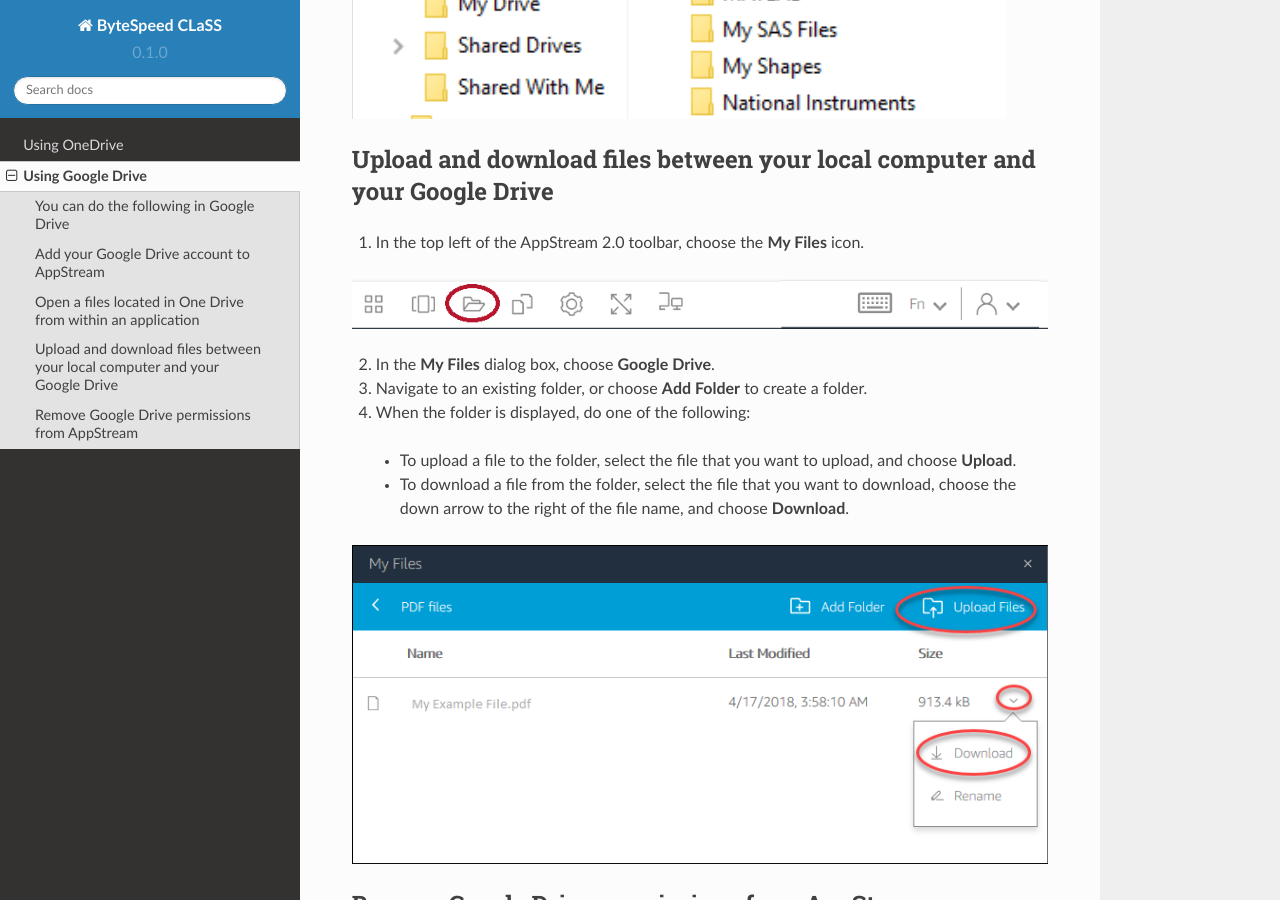
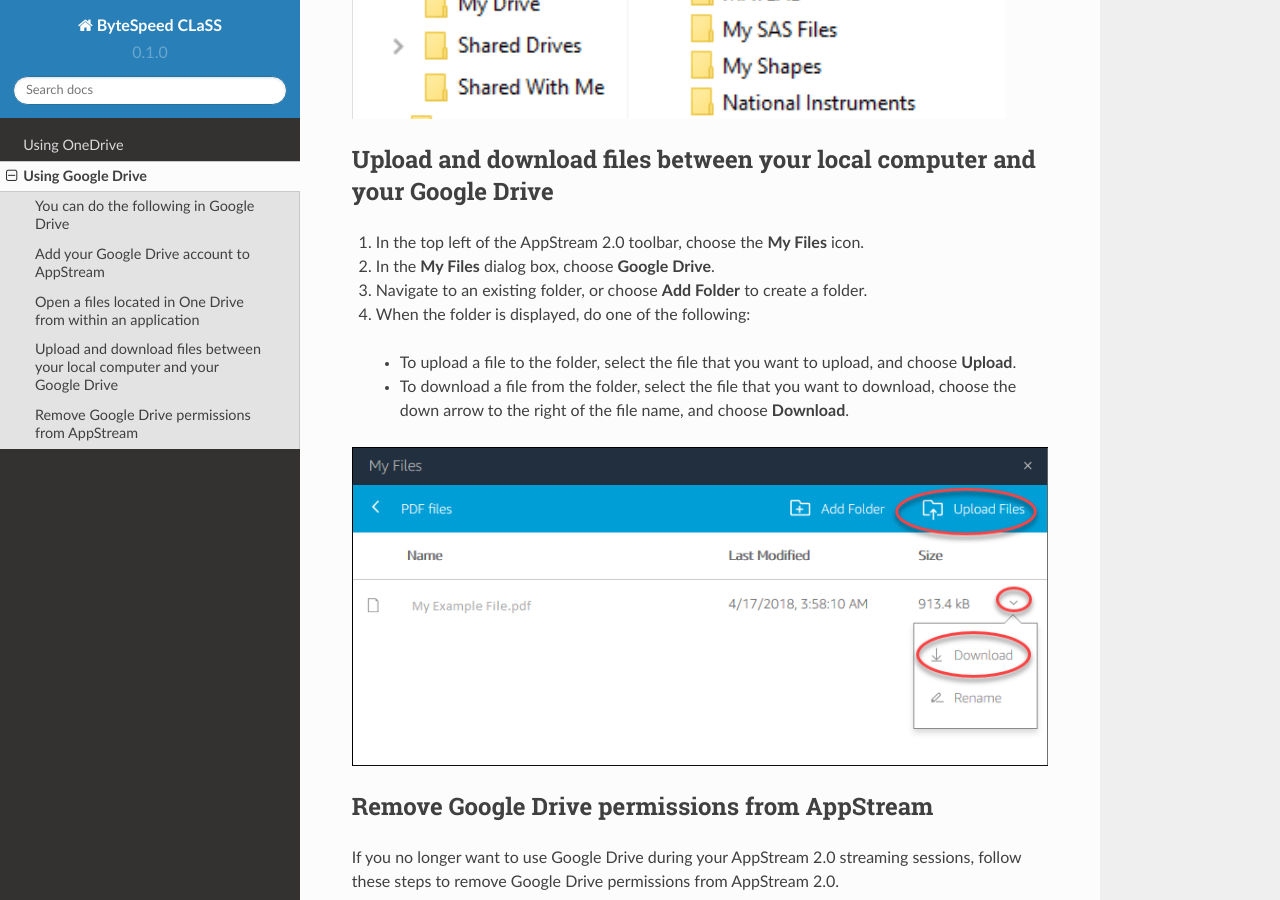
Before and after one commit to bytespeed/CLaaS-Documentation, a Sphinx documentation site: the page built from docs/gdrive.rst, in a window 1280 px wide and 900 px high, scrolled down 2821 px. Built offline with Sphinx 7.4.7 and the Read the Docs theme 2.0.0, drawn with Linux system fonts in a browser that asks for light colours.

Commit message:
Update gdrive.rst

```diff
--- a/docs/gdrive.rst
+++ b/docs/gdrive.rst
@@ -64,8 +64,6 @@
 
 1.	In the top left of the AppStream 2.0 toolbar, choose the **My Files** icon.
 
-.. image:: _static/navigation_myfiles.png
-
 2.	In the **My Files** dialog box, choose **Google Drive**.
 
 3.	Navigate to an existing folder, or choose **Add Folder** to create a folder.
```
